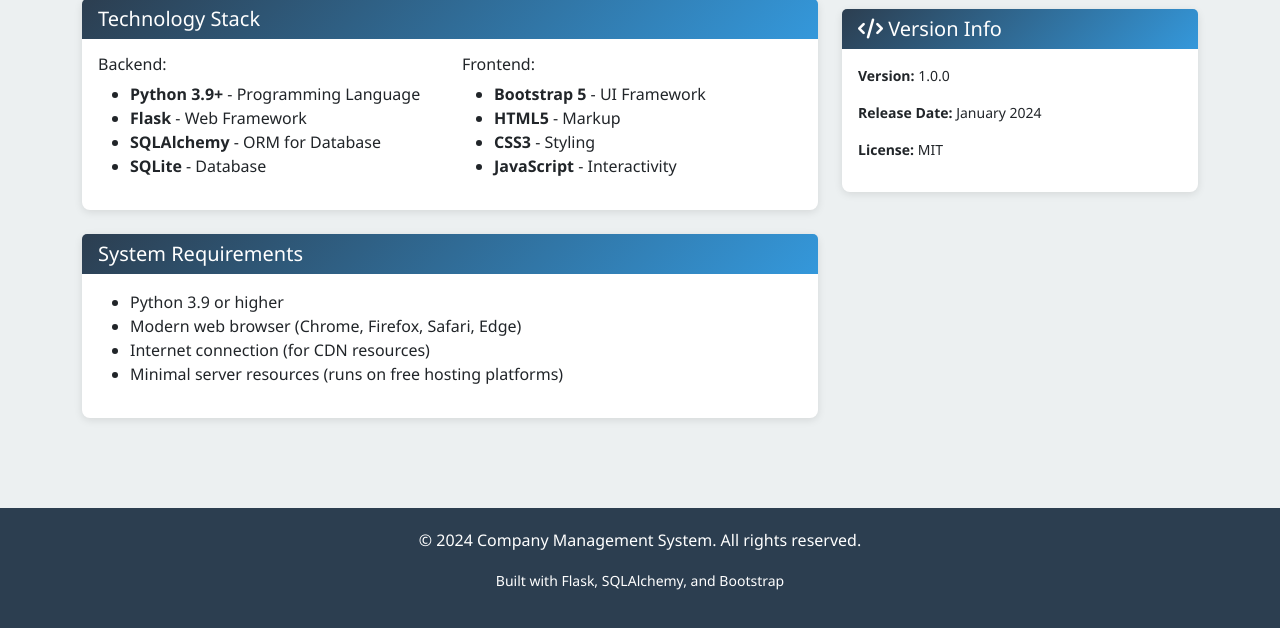
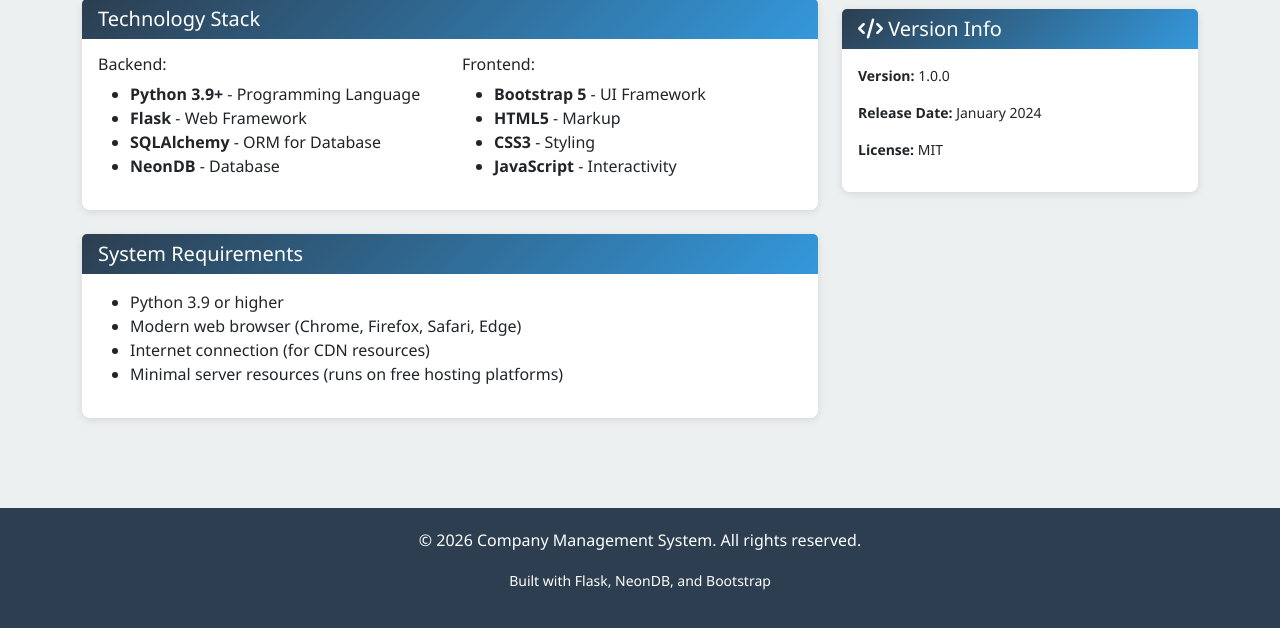
Before and after one commit to Giridhar-07/employee_management, a Flask app: page /about in a window 1280 px wide. Shown: the part 616-1244 px from the top of the page. Run offline with Flask 3, Linux system fonts and the light colour scheme.

Commit message:
Update database references in About page and footer to NeonDB

```diff
--- a/app/templates/about.html
+++ b/app/templates/about.html
@@ -37,7 +37,7 @@
                                 <li><strong>Python 3.9+</strong> - Programming Language</li>
                                 <li><strong>Flask</strong> - Web Framework</li>
                                 <li><strong>SQLAlchemy</strong> - ORM for Database</li>
-                                <li><strong>SQLite</strong> - Database</li>
+                                <li><strong>NeonDB</strong> - Database</li>
                             </ul>
                         </div>
                         <div class="col-md-6">
--- a/app/templates/base.html
+++ b/app/templates/base.html
@@ -251,8 +251,8 @@
 
     <!-- Footer -->
     <footer>
-        <p>&copy; 2024 Company Management System. All rights reserved.</p>
-        <p><small>Built with Flask, SQLAlchemy, and Bootstrap</small></p>
+        <p>&copy; 2026 Company Management System. All rights reserved.</p>
+        <p><small>Built with Flask, NeonDB, and Bootstrap</small></p>
     </footer>
 
     <!-- Scripts -->
```
